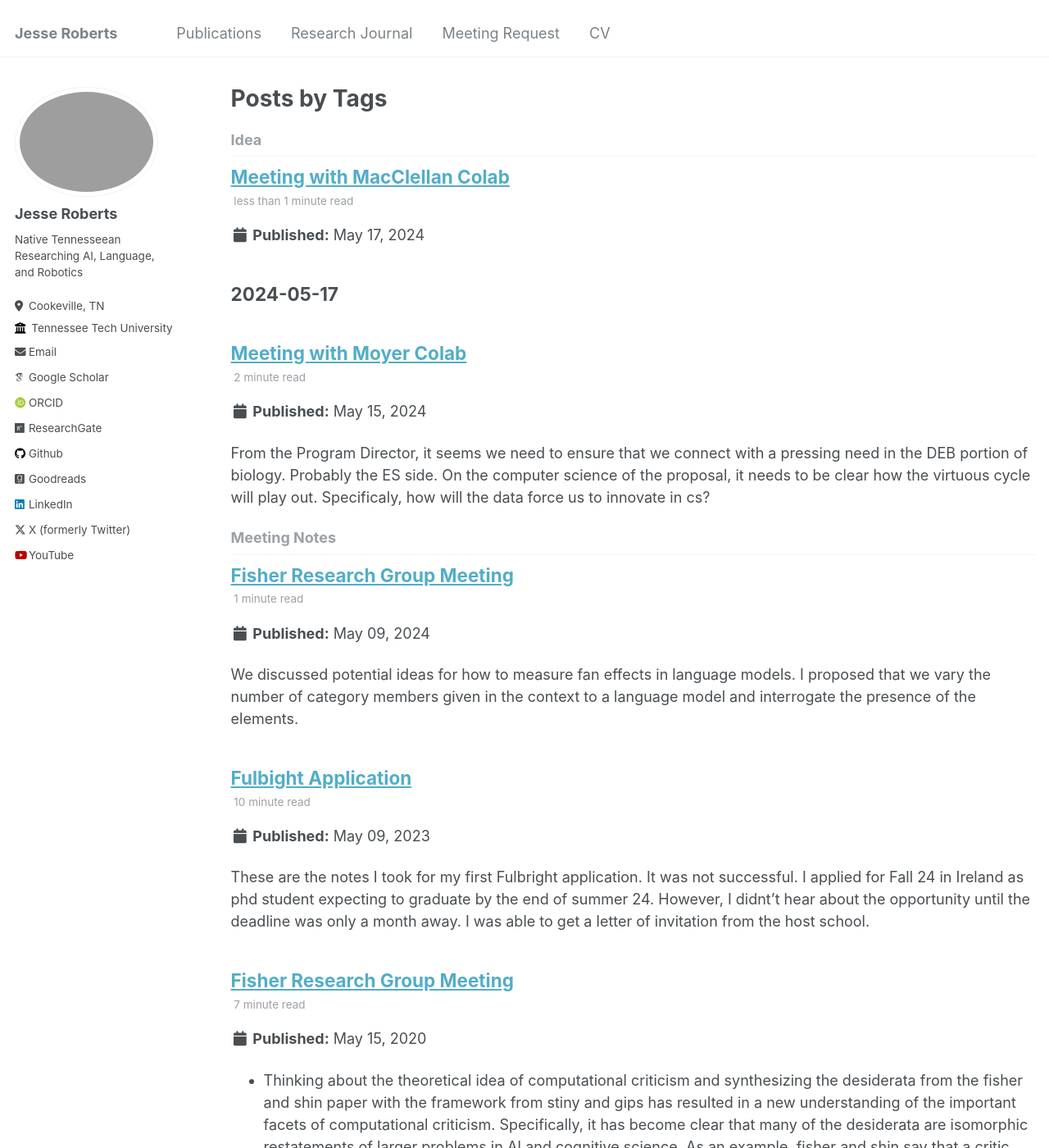
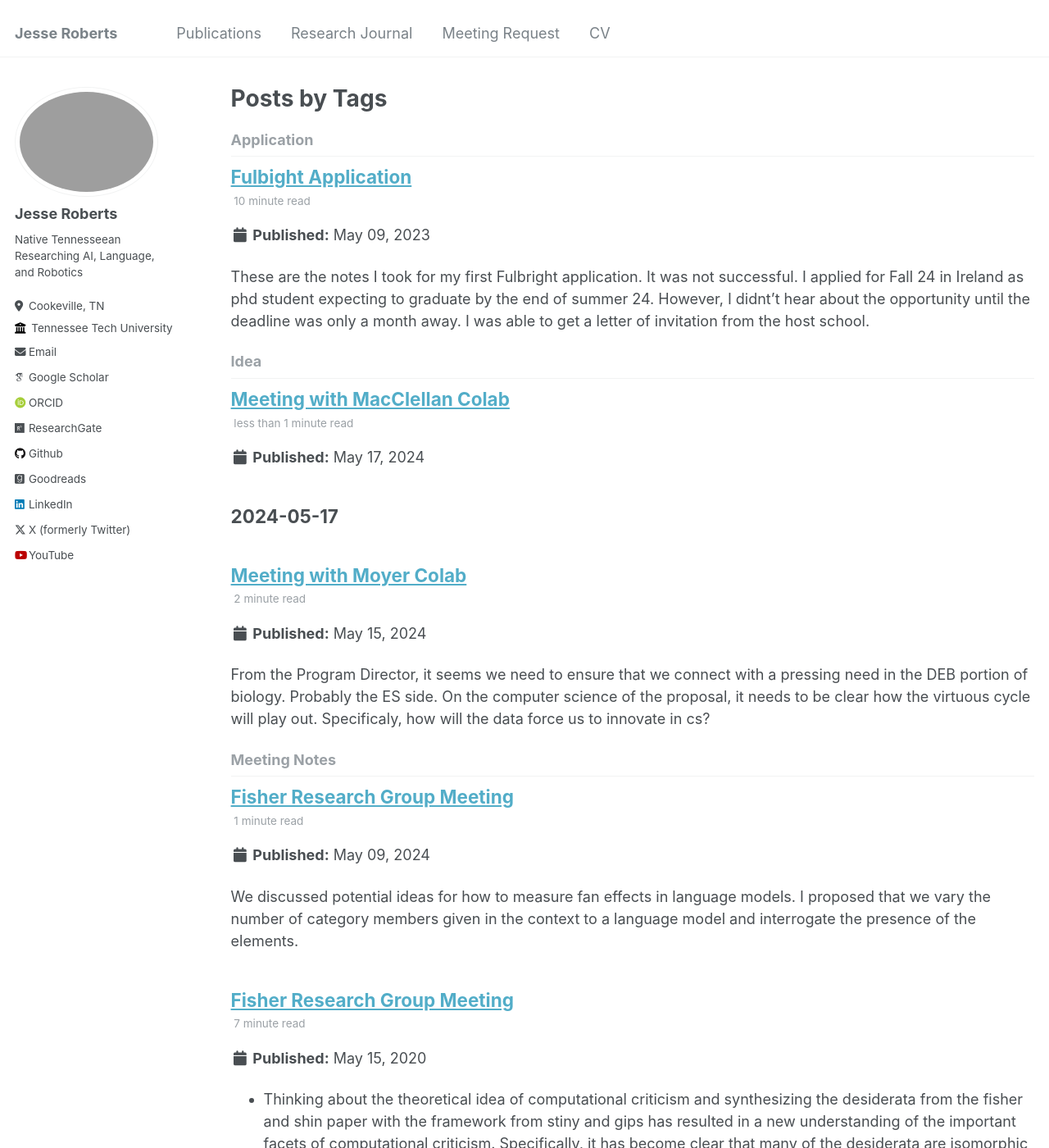
Before and after one commit to JesseTNRoberts/JesseTNRoberts.github.io, a Jekyll site: the page built from _pages/tag-archive.html, in a window 1280 px wide and 1400 px high. Shown: the whole window at 82% size. Built offline with Jekyll 4.4.1, drawn with Linux system fonts in a browser that asks for light colours; some web fonts are replaced.

Commit message:
Update 2023-06-08-FulbrightProposal.md

```diff
--- a/_posts/2023-06-08-FulbrightProposal.md
+++ b/_posts/2023-06-08-FulbrightProposal.md
@@ -3,7 +3,7 @@ title: 'Fulbight Application'
 date: 2023-05-09
 permalink: /posts/2023/05/09/FulbrightApplication
 tags:
-  - Meeting Notes
+  - Application
 ---
 
 These are the notes I took for my first Fulbright application. It was not successful. I applied for Fall 24 in Ireland as phd student expecting to graduate by the end of summer 24. However, I didnt't hear about the opportunity until the deadline was only a month away. I was able to get a letter of invitation from the host school.
```
